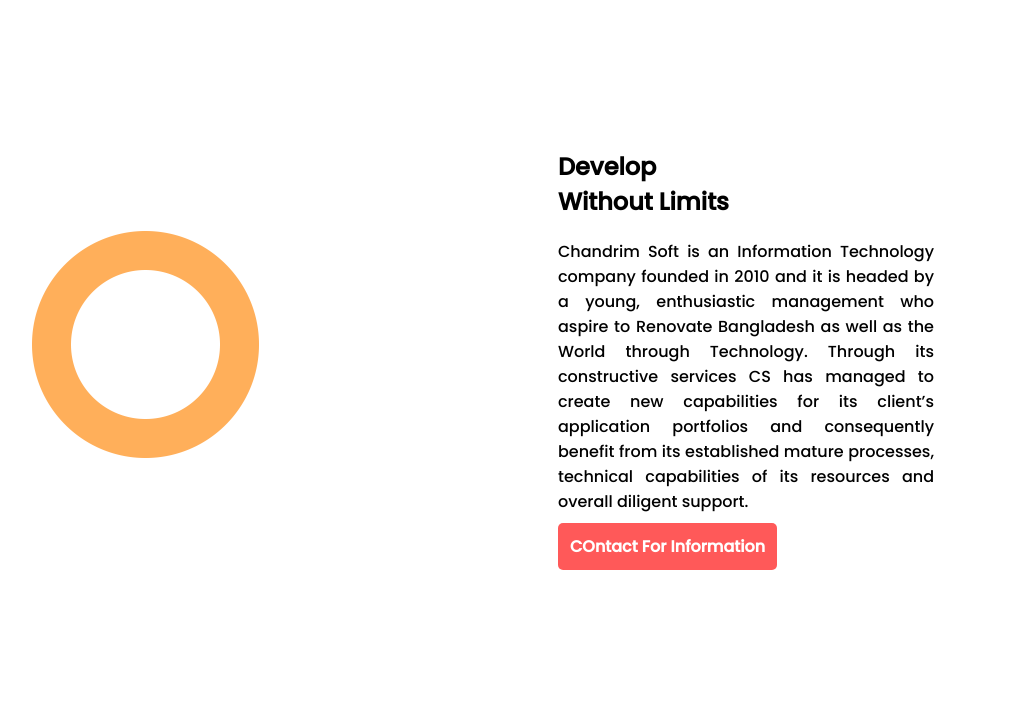
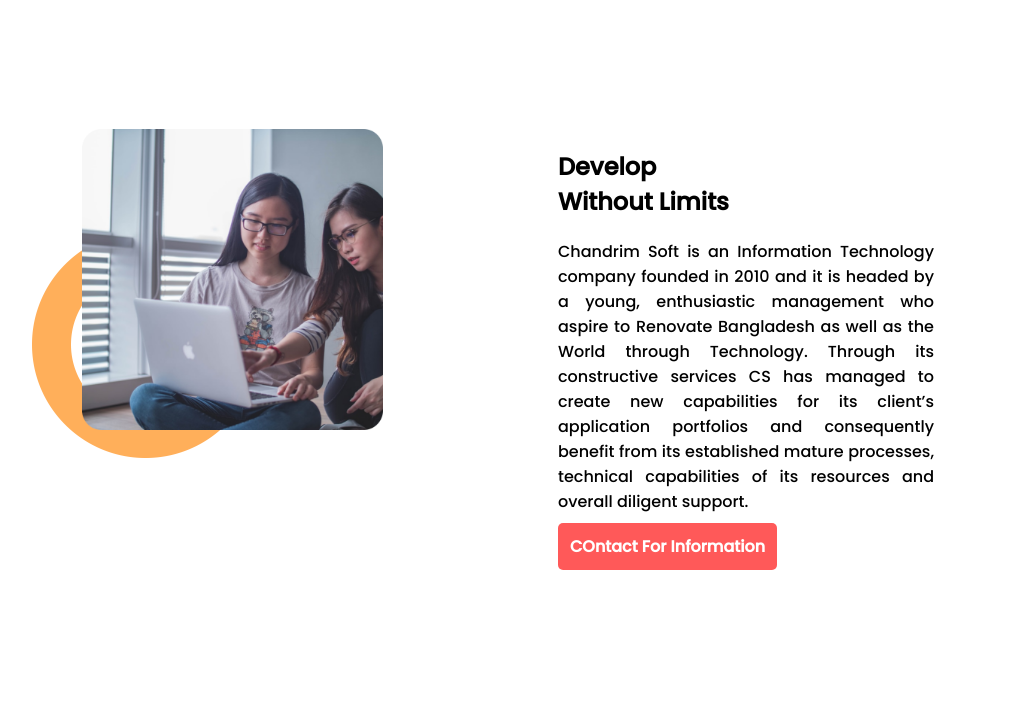
Before and after one commit to PriyobrotaNath/MissionPortfolio, a plain HTML site: page index.html in a window 1280 px wide. Shown: the part 1340-2046 px from the top of the page, without its empty margins (132-1145 px from the left). Drawn offline with Linux system fonts and the light colour scheme; files whose address does not match are found by name.

Commit message:
checked and update

```diff
--- a/index.html
+++ b/index.html
@@ -83,7 +83,7 @@
         <!-- Develop section start -->
         <section class="flexible-container develop-Bg">
             <div class="half-width">
-                <!-- <img src="images/pictures/coding.png" alt=""> -->
+                <img src="images/pictures/coding.png" alt="">
             </div>
             <div class="half-width">
                 <h2> Develop <br>Without Limits</h2>
```
